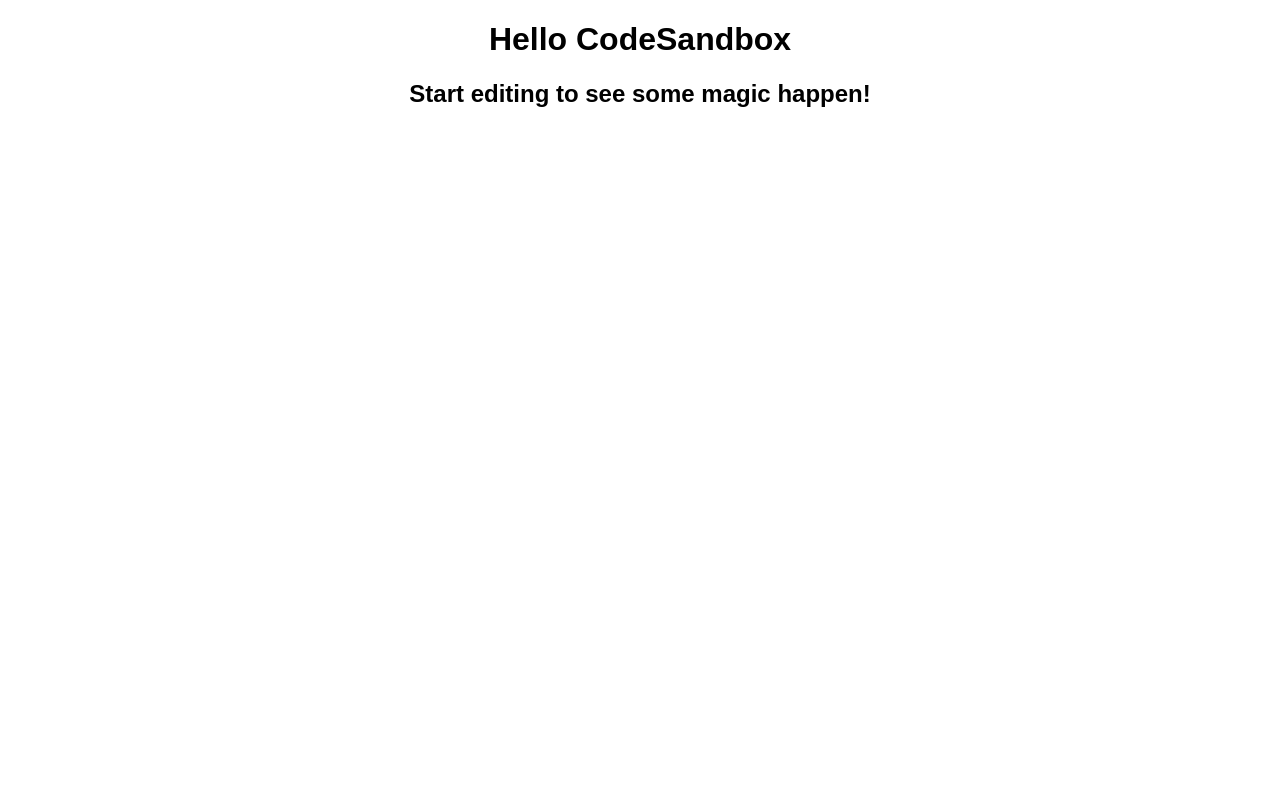
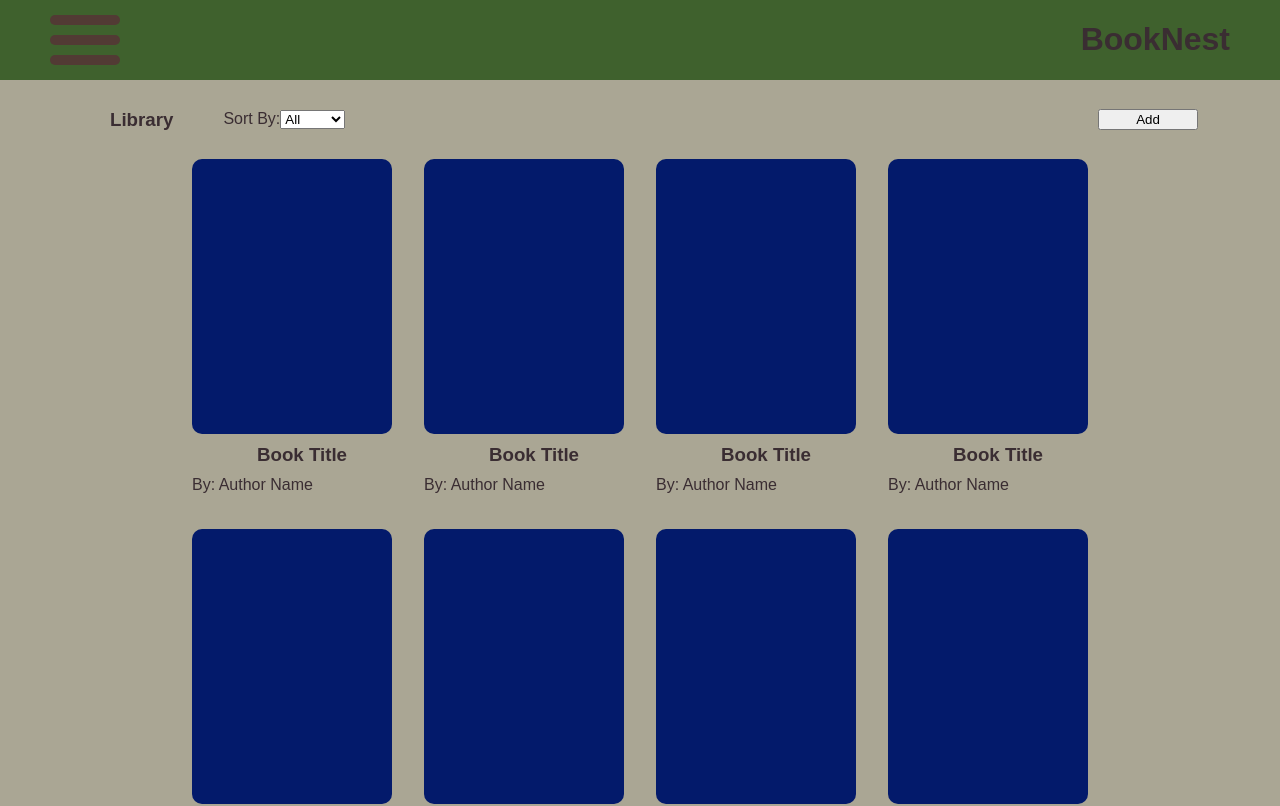
Before and after one commit to jnip2/comp3170-project, a React (Create React App) app: page / in a window 1280 px wide. Shown: the top 806 px of the page. Built offline with nearby package versions, Linux system fonts and the light colour scheme.

Commit message:
created home page

```diff
--- a/public/index.html
+++ b/public/index.html
@@ -20,7 +20,7 @@
       work correctly both with client-side routing and a non-root public URL.
       Learn how to configure a non-root public URL by running `npm run build`.
     -->
-	<title>React App</title>
+	<title>Welcome to BookNest!</title>
 </head>
 
 <body>
--- a/src/App.js
+++ b/src/App.js
@@ -1,10 +1,28 @@
+import React from "react";
+
+import BookList from "./components/BookList";
+import NavBar from "./components/NavBar";
 import "./styles.css";
 
 export default function App() {
   return (
     <div className="App">
-      <h1>Hello CodeSandbox</h1>
-      <h2>Start editing to see some magic happen!</h2>
+      <NavBar />
+      <div className="lib__container">
+        <div className="lib__sort">
+          <h3 className="lib__sort_title">Library</h3>
+          <label>
+            Sort By:
+            <select>
+              <option>All</option>
+              <option>Recent</option>
+              <option>Shuffle</option>
+            </select>
+          </label>
+        </div>
+        <button className="lib__btn">Add</button>
+      </div>
+      <BookList />
     </div>
   );
 }
--- /dev/null
+++ b/src/components/BookCard.jsx
@@ -0,0 +1,17 @@
+import React from 'react'
+
+import '../styles.css'
+
+export default function BookCard({
+  title="",
+  author="",
+  func=() => {}
+}) {
+  return (
+    <div className='card__container' onClick={func()}>
+      <div className='card__img'></div>
+      <h3 className='card__title'>{title}</h3>
+      <p className='card__author'>By: {author}</p>
+    </div>
+  )
+}
--- /dev/null
+++ b/src/components/BookList.jsx
@@ -0,0 +1,36 @@
+import React from 'react'
+import BookCard from './BookCard'
+
+import '../styles.css'
+
+// Will replace with a map function later
+export default function BookList() {
+  return (
+    <div className='list__container'>
+        <div className='list__row'>
+            <BookCard title='Book Title' author='Author Name'/>
+            <BookCard title='Book Title' author='Author Name'/>
+            <BookCard title='Book Title' author='Author Name'/>
+            <BookCard title='Book Title' author='Author Name'/>
+        </div>
+        <div className='list__row'>
+            <BookCard title='Book Title' author='Author Name'/>
+            <BookCard title='Book Title' author='Author Name'/>
+            <BookCard title='Book Title' author='Author Name'/>
+            <BookCard title='Book Title' author='Author Name'/>
+        </div>
+        <div className='list__row'>
+            <BookCard title='Book Title' author='Author Name'/>
+            <BookCard title='Book Title' author='Author Name'/>
+            <BookCard title='Book Title' author='Author Name'/>
+            <BookCard title='Book Title' author='Author Name'/>
+        </div>
+        <div className='list__row'>
+            <BookCard title='Book Title' author='Author Name'/>
+            <BookCard title='Book Title' author='Author Name'/>
+            <BookCard title='Book Title' author='Author Name'/>
+            <BookCard title='Book Title' author='Author Name'/>
+        </div>
+    </div>
+  )
+}
--- /dev/null
+++ b/src/components/MenuBtn.jsx
@@ -0,0 +1,13 @@
+import React from 'react'
+
+import '../styles.css'
+
+export default function MenuBtn() {
+  return (
+    <div className='menu__container'>
+        <div className='menu__bar'></div>
+        <div className='menu__bar'></div>
+        <div className='menu__bar'></div>
+    </div>
+  )
+}
--- /dev/null
+++ b/src/components/NavBar.jsx
@@ -0,0 +1,13 @@
+import React from 'react'
+import MenuBtn from './MenuBtn'
+
+import '../styles.css'
+
+export default function NavBar() {
+  return (
+    <div className='nav__container'>
+        <MenuBtn />
+        <h1 className='nav__title'>BookNest</h1>
+    </div>
+  )
+}
--- a/src/styles.css
+++ b/src/styles.css
@@ -1,4 +1,110 @@
+:root {
+  --khaki: #aaa694;
+  --van-dyke: #523a34;
+  --federal-blue: #031a6b;
+  --dark-moss-green: #3f612d;
+  --raisin-black: #3a2d32;
+}
+
+body {
+  margin: 0;
+  background-color: var(--khaki);
+}
+
 .App {
   font-family: sans-serif;
   text-align: center;
 }
+
+.list__container {
+  display: flex;
+  flex-direction: column;
+  align-items: center;
+  gap: 20px;
+  width: 100%;
+}
+
+.list__row {
+  display: flex;
+  justify-content: space-between;
+  width: 70%;
+}
+
+.card__container {
+  display: flex;
+  flex-direction: column;
+  transition: 200ms;
+  height: 350px;
+}
+
+.card__container:hover {
+  transform: scale(1.1);
+}
+
+.card__img {
+  width: 200px;
+  height: 275px;
+  background-color: var(--federal-blue);
+  border-radius: 10px;
+}
+
+.card__title {
+  margin: 10px;
+  color: var(--raisin-black);
+  width: 100%;
+}
+
+.card__author {
+  margin: 0;
+  color: var(--raisin-black);
+  width: 100%;
+  text-align: left;
+}
+
+.menu__container {
+  display: flex;
+  flex-direction: column;
+  gap: 10px;
+}
+
+.menu__bar {
+  width: 70px;
+  height: 10px;
+  background-color: var(--van-dyke);
+  border-radius: 10px;
+}
+
+.nav__container {
+  display: flex;
+  justify-content: space-between;
+  align-items: center;
+  padding-left: 50px;
+  padding-right: 50px;
+  background-color: var(--dark-moss-green);
+  color: var(--raisin-black);
+  position: sticky;
+  top: 0;
+  z-index: 2;
+}
+
+.lib__container {
+  display: flex;
+  align-self: center;
+  justify-content: space-between;
+  align-items: center;
+  width: 85%;
+  padding-left: 100px;
+  padding-right: 100px;
+  color: var(--raisin-black);
+  margin: 10px;
+}
+
+.lib__sort {
+  display: flex;
+  align-items: center;
+  gap: 50px;
+}
+
+.lib__btn {
+  width: 100px
+}
```
Also changed, not shown: src/routes/Home.jsx (+10 -2 lines).
